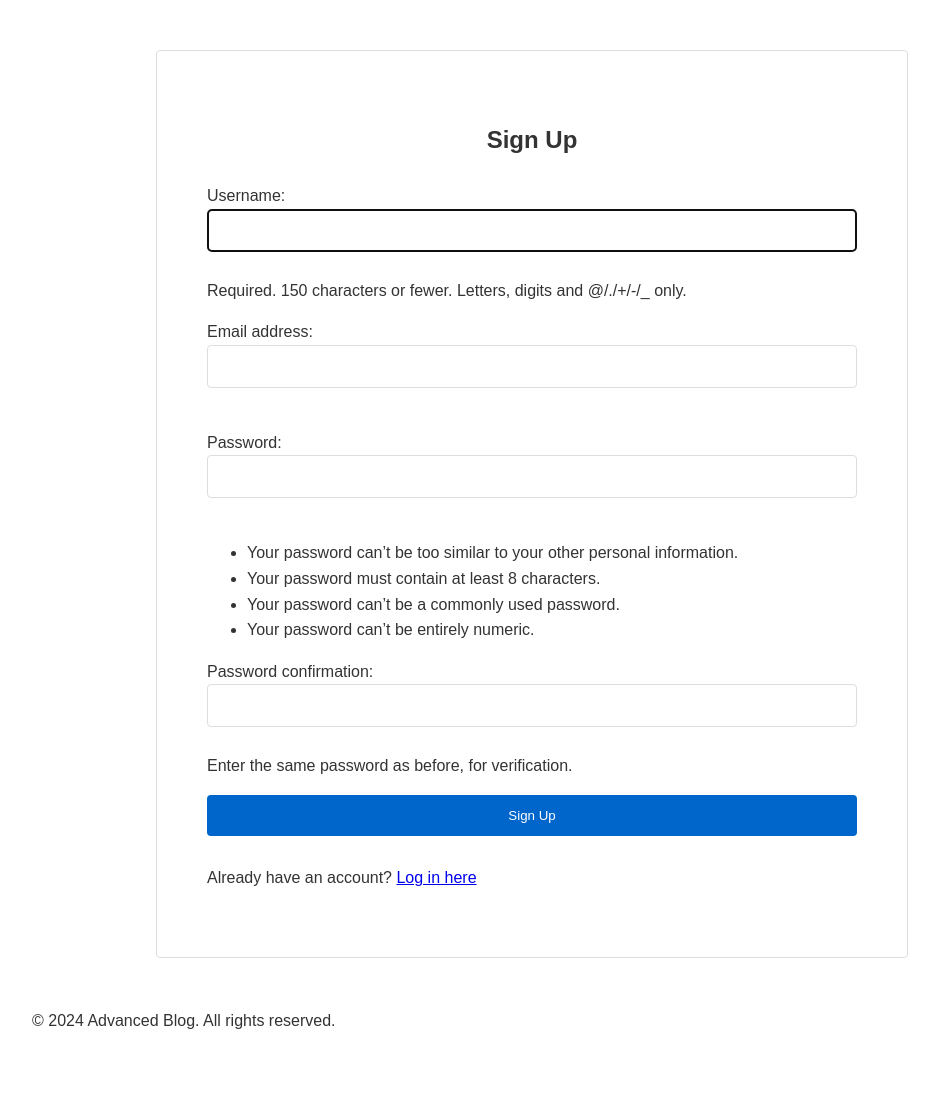
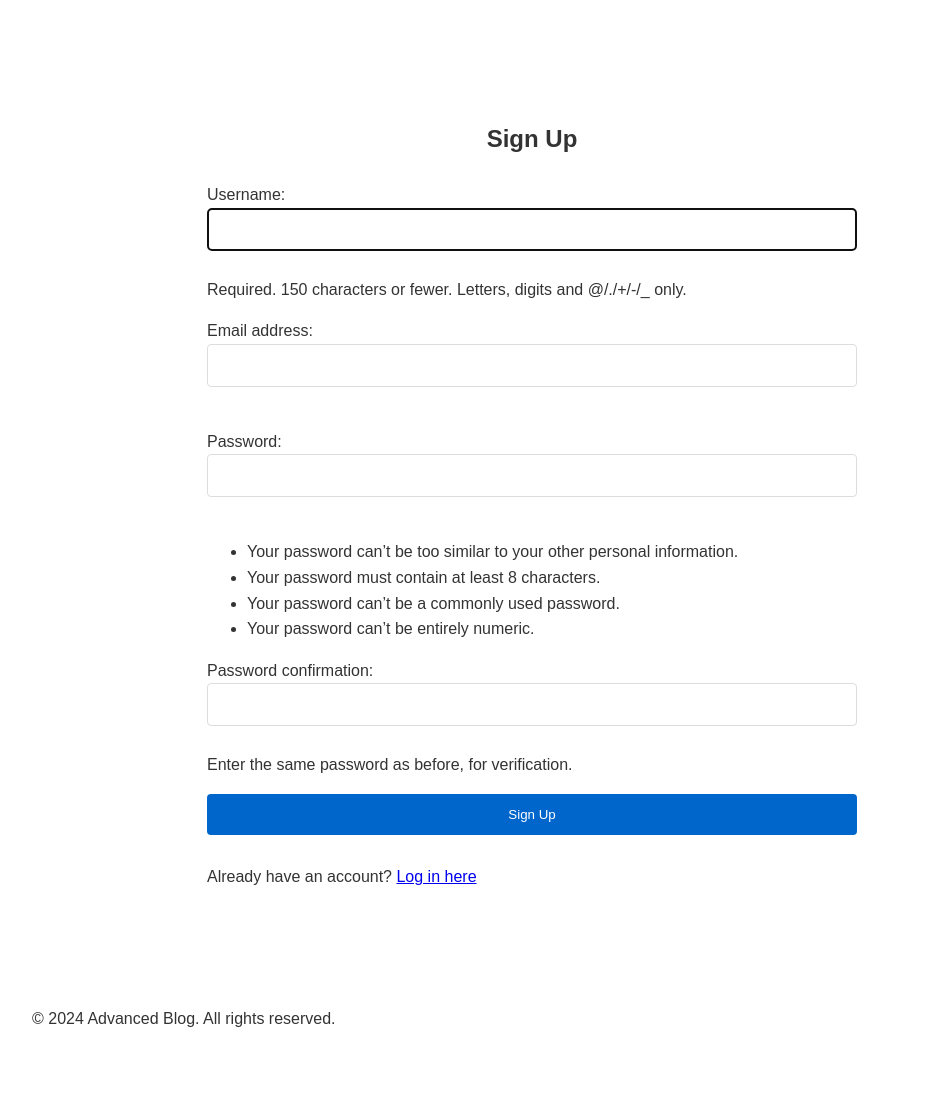
Before and after one commit to bvedant/advancedblog, a Django app: page /signup/ in a window 1280 px wide. Shown: the part 156-1265 px from the top of the page, without its empty margins (108-1047 px from the left). After the commit the page ends 1183 px from the top, so only its background shows below. Run offline with Django 5.2, Linux system fonts and the light colour scheme.

Commit message:
removed borders style from auth forms

```diff
--- a/static/css/style.css
+++ b/static/css/style.css
@@ -66,8 +66,6 @@ input, textarea, button {
     width: 65%;
     margin: 0 auto;
     padding: 5%;
-    border: 1px solid #ddd;
-    border-radius: 4px;
 }
 
 .auth-form h2 {
```
